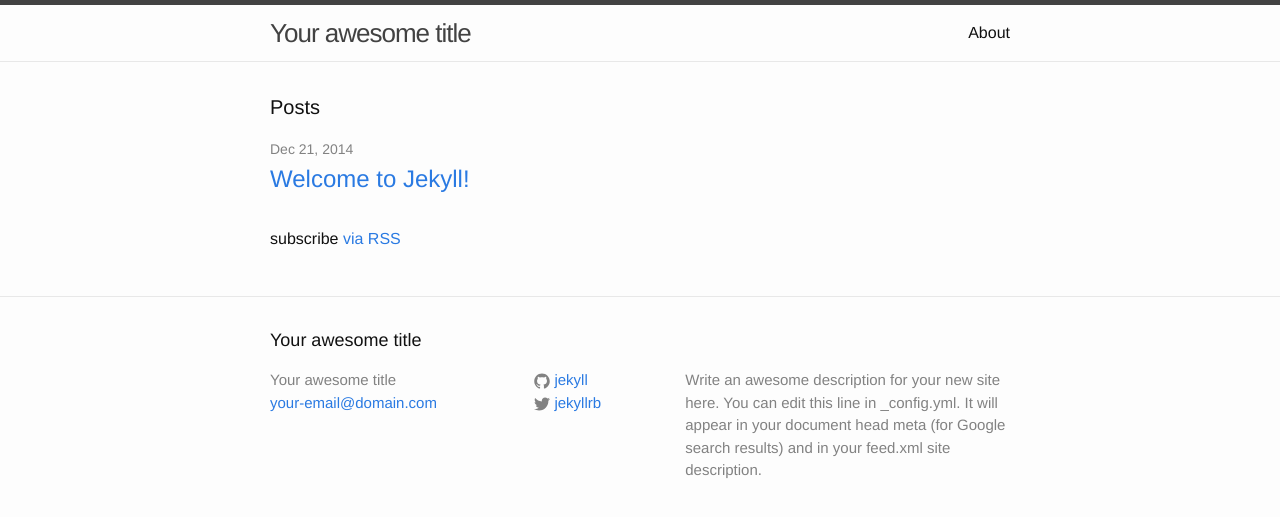
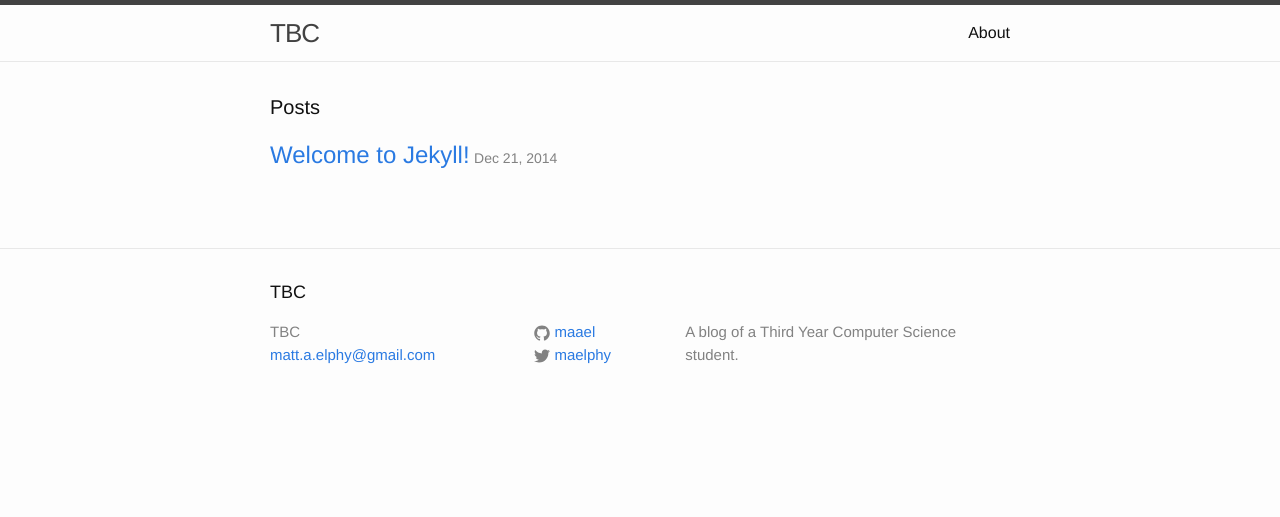
Before and after one commit to maael/maael.github.io, a Jekyll site: the page built from index.html, in a window 1280 px wide. Shown: the top 517 px of the page. Built offline with Jekyll 4.4.1, drawn with Linux system fonts in a browser that asks for light colours.

Commit message:
Change basic config

```diff
--- a/_config.yml
+++ b/_config.yml
@@ -1,14 +1,20 @@
 # Site settings
-title: Your awesome title
-email: your-email@domain.com
+title: TBC
+email: matt.a.elphy@gmail.com
 description: > # this means to ignore newlines until "baseurl:"
-  Write an awesome description for your new site here. You can edit this
-  line in _config.yml. It will appear in your document head meta (for
-  Google search results) and in your feed.xml site description.
+  A blog of a Third Year Computer Science student.
 baseurl: "" # the subpath of your site, e.g. /blog/
-url: "http://yourdomain.com" # the base hostname & protocol for your site
-twitter_username: jekyllrb
-github_username:  jekyll
+url: "http://elphy.co.uk" # the base hostname & protocol for your site
+twitter_username: maelphy
+github_username:  maael
 
 # Build settings
 markdown: kramdown
+
+# Defaults
+defaults:
+ -
+  scope:
+   path: ""
+  values:
+   author: "Matthew Elphick"
--- a/_sass/_layout.scss
+++ b/_sass/_layout.scss
@@ -175,6 +175,9 @@
 
     > li {
         margin-bottom: $spacing-unit;
+        > h2 {
+            display: inline-block;
+        }
     }
 }
 
--- a/index.html
+++ b/index.html
@@ -9,15 +9,12 @@ layout: default
   <ul class="post-list">
     {% for post in site.posts %}
       <li>
-        <span class="post-meta">{{ post.date | date: "%b %-d, %Y" }}</span>
-
         <h2>
           <a class="post-link" href="{{ post.url | prepend: site.baseurl }}">{{ post.title }}</a>
         </h2>
+        <span class="post-meta">{{ post.date | date: "%b %-d, %Y" }}</span>
       </li>
     {% endfor %}
   </ul>
 
-  <p class="rss-subscribe">subscribe <a href="{{ "/feed.xml" | prepend: site.baseurl }}">via RSS</a></p>
-
 </div>
```
